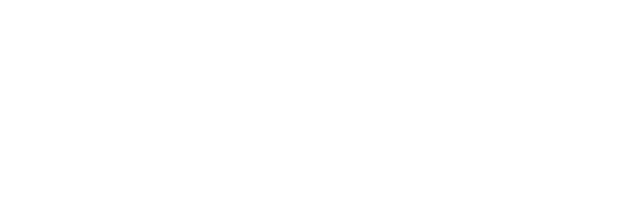
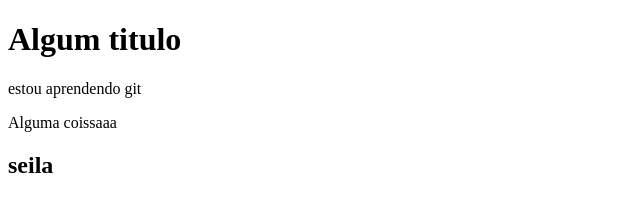
Before and after one commit to gustavojordann/git, a plain HTML site: page index.html in a window 1280 px wide. Shown: the whole page, without its empty margins (0-640 px from the left). Drawn offline with Linux system fonts and the light colour scheme.

Commit message:
nova demanda

```diff
--- a/index.html
+++ b/index.html
@@ -6,6 +6,9 @@
     <title>tutorial de Git</title>
 </head>
 <body>
-
+    <h1>Algum titulo</h1>
+    <p>estou aprendendo git</p>
+    <p>Alguma coissaaa</p>
+    <h2>seila</h2>
 </body>
 </html>
```
